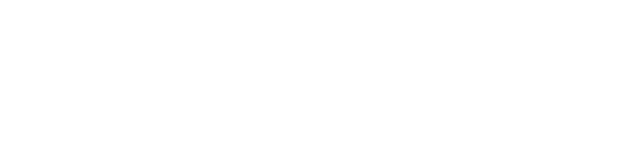
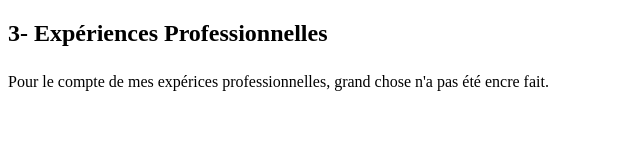
Before and after one commit to rorodjossou/git-mon-cv, a plain HTML site: page index.html in a window 1280 px wide. Shown: the whole page, without its empty margins (0-640 px from the left). Drawn offline with Linux system fonts and the light colour scheme.

Commit message:
mise en place de la section experiences

```diff
--- a/index.html
+++ b/index.html
@@ -5,6 +5,9 @@
     <title>CV</title>
 </head>
 <body>
-
+    <h2>3- Expériences Professionnelles</h2>
+    <p style="line-height: 30px;">
+         Pour le compte de mes expérices professionnelles, grand chose n'a pas été encre fait.
+    </p>
 </body>
 </html>
```
